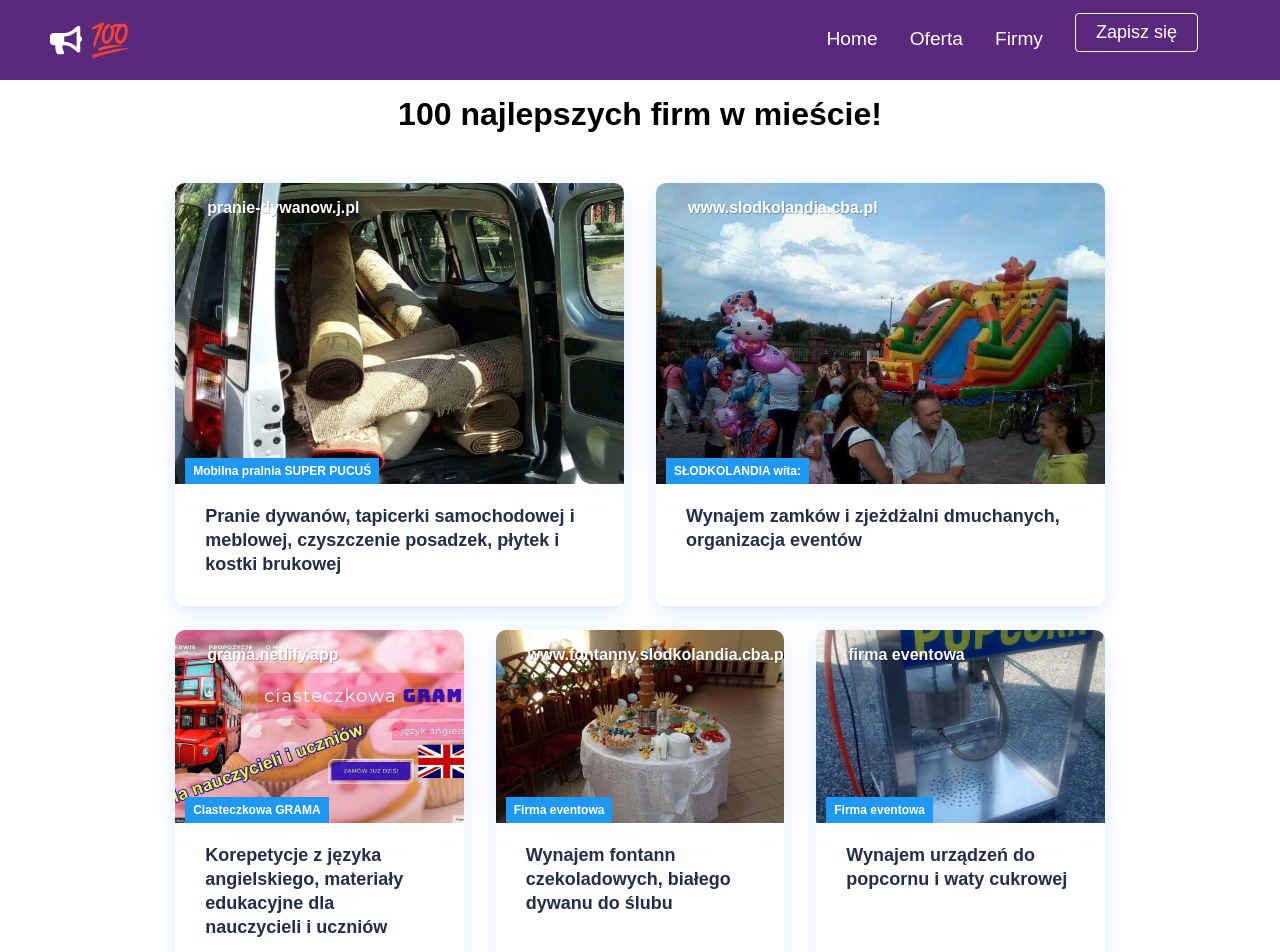
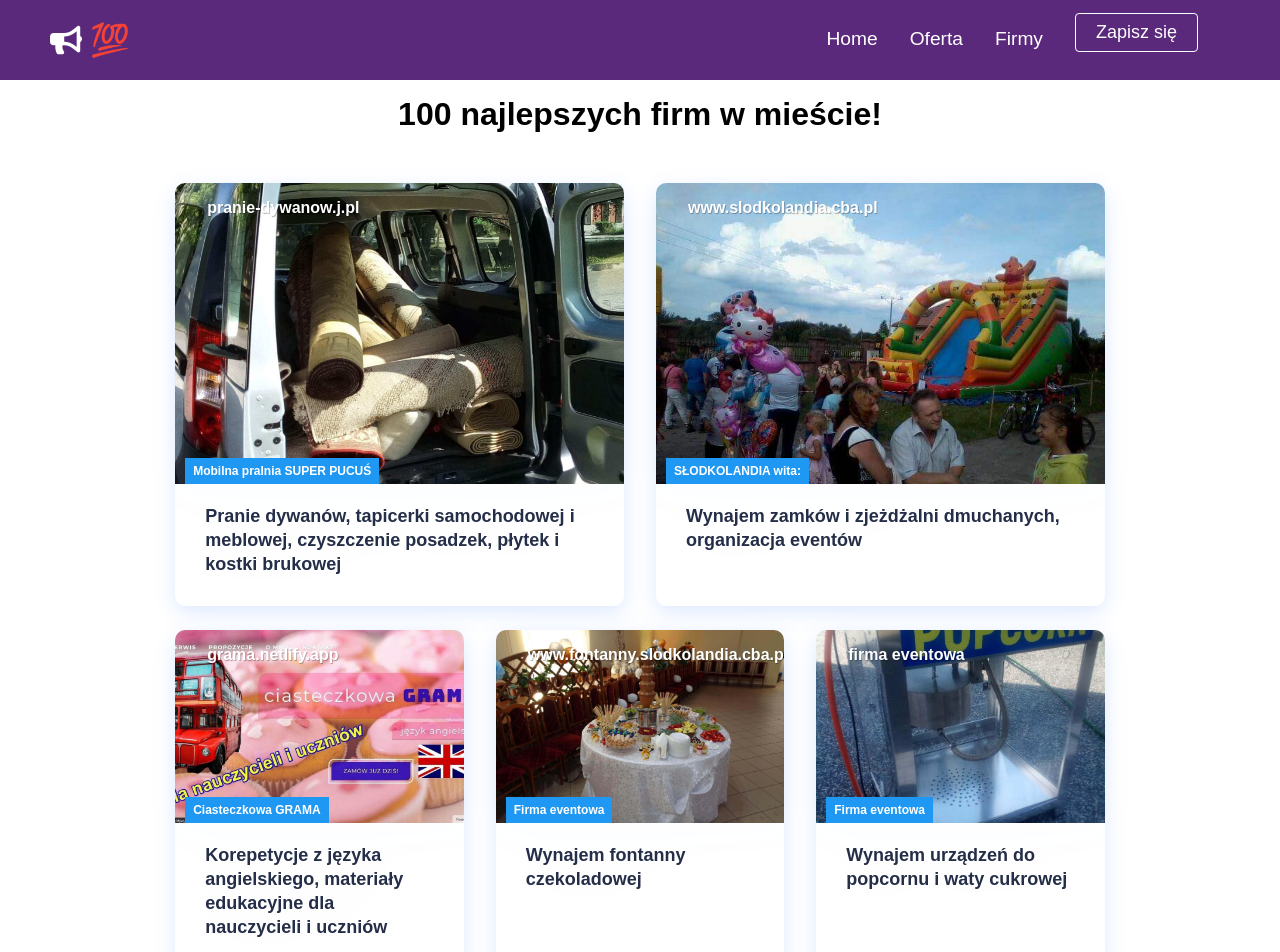
Before and after one commit to AdamBabinicz/najlepsze-firmy, a React (Create React App) app: page /cards in a window 1280 px wide. Shown: the top 952 px of the page. Built offline with nearby package versions, Linux system fonts and the light colour scheme.

Commit message:
zmiana zakresu firmy

```diff
--- a/src/components/pages/Products/Cards.js
+++ b/src/components/pages/Products/Cards.js
@@ -53,7 +53,7 @@ function Cards() {
               />
               <CardItem
                 src="images/font.jpg"
-                text="Wynajem fontann czekoladowych, białego dywanu do ślubu"
+                text="Wynajem fontanny czekoladowej"
                 label="Firma eventowa"
                 path=""
                 url={
```
